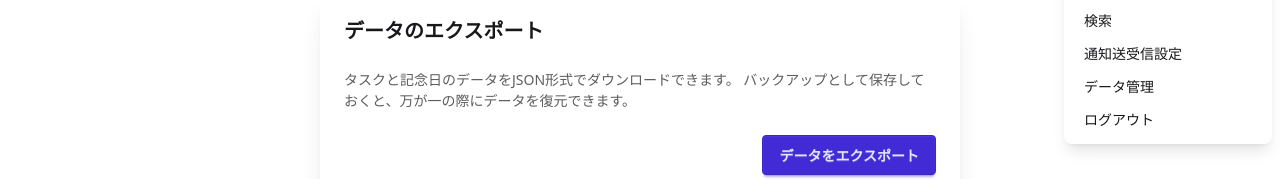
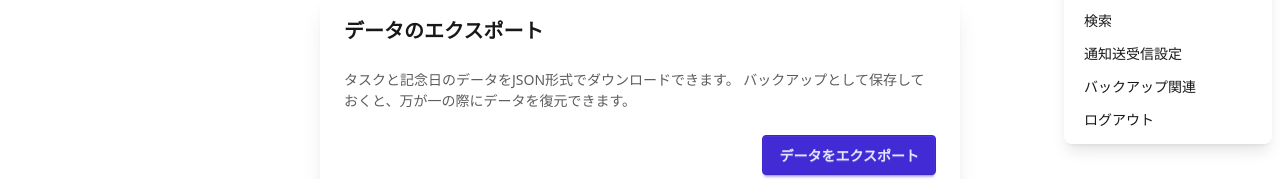
Before and after one commit to Itou-Hiroaki-qqq/sakutto-task, a Next.js app: page /settings/data in a window 1280 px wide. Both pictures are taken after a click on the label "menu". Shown: the part 155-334 px from the top of the page. Built offline with nearby package versions, Linux system fonts and the light colour scheme.

Commit message:
メニュー「データ管理」を「バックアップ関連」に名称変更

```diff
--- a/src/components/Header.tsx
+++ b/src/components/Header.tsx
@@ -125,7 +125,7 @@ export default function Header({ currentDate = new Date(), onDateChange }: Heade
                             href="/settings/data"
                             className={pathname === '/settings/data' ? 'active' : ''}
                         >
-                            データ管理
+                            バックアップ関連
                         </Link>
                     </li>
                     <li>
```
